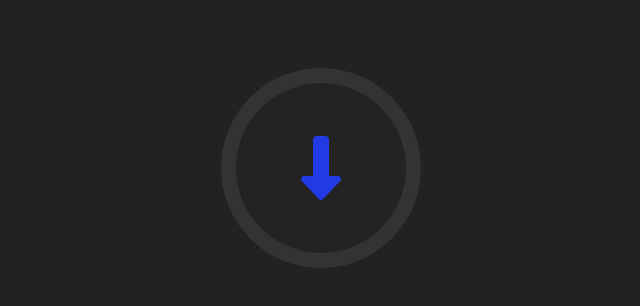
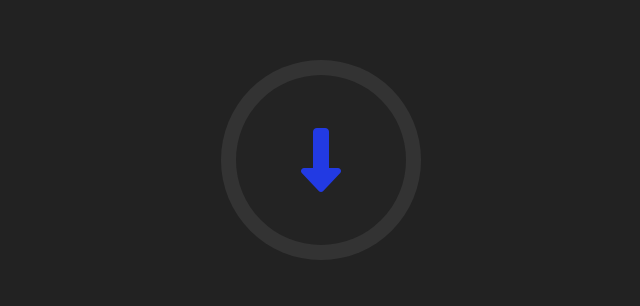
Before and after one commit to FlareC0de/Animated-Downloader-Button-Project, a plain HTML site: page index.html in a window 1280 px wide. Shown: the part 240-546 px from the top of the page, 319-959 px from the left. Drawn offline with Linux system fonts and the light colour scheme.

Commit message:
Update style.css

```diff
--- a/style.css
+++ b/style.css
@@ -10,7 +10,7 @@ body{
     display: flex;
     justify-content: center;
     align-items: center;
-    min-height: 102vh;
+    min-height: 100vh;
     background: #222;
 }
 .container{
```
